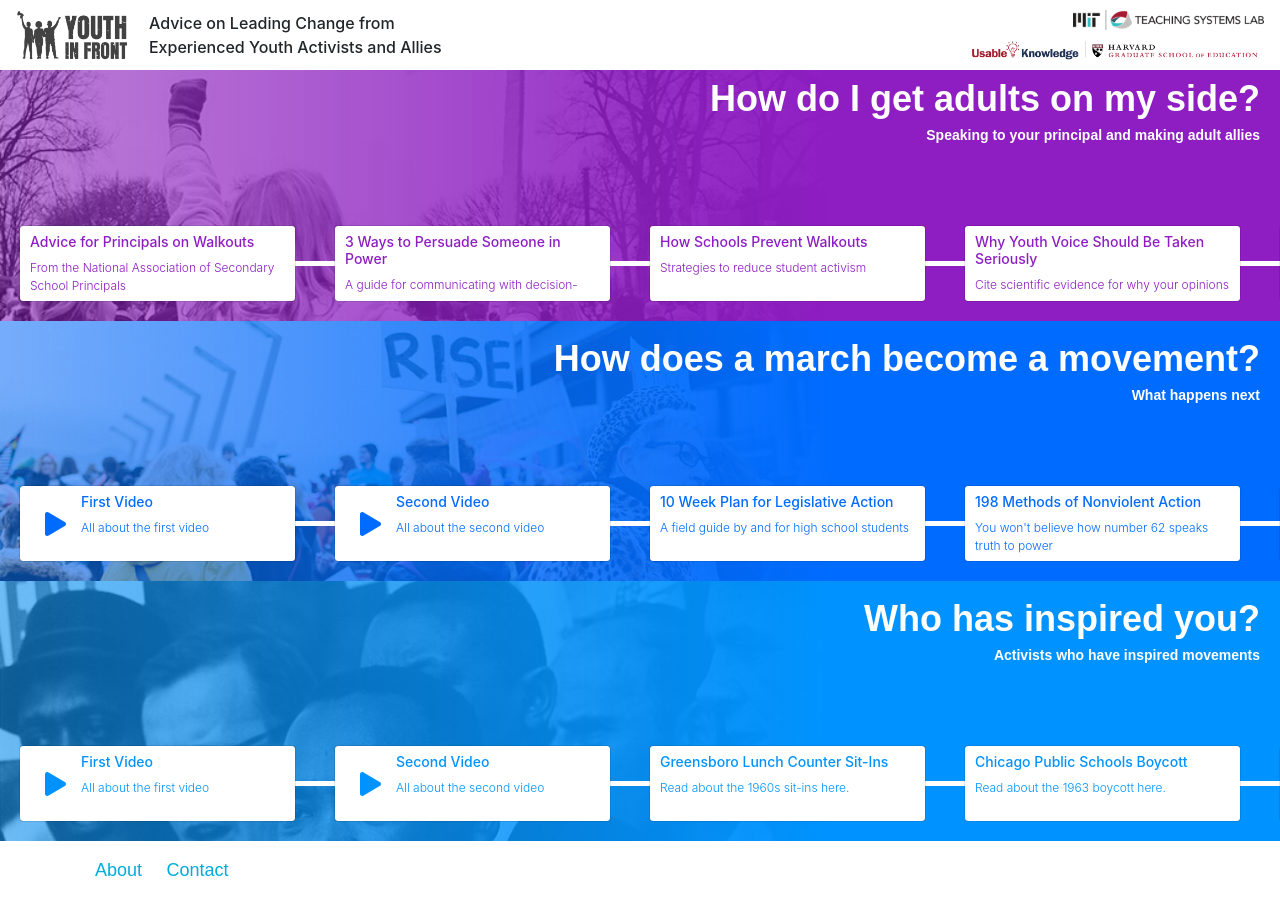
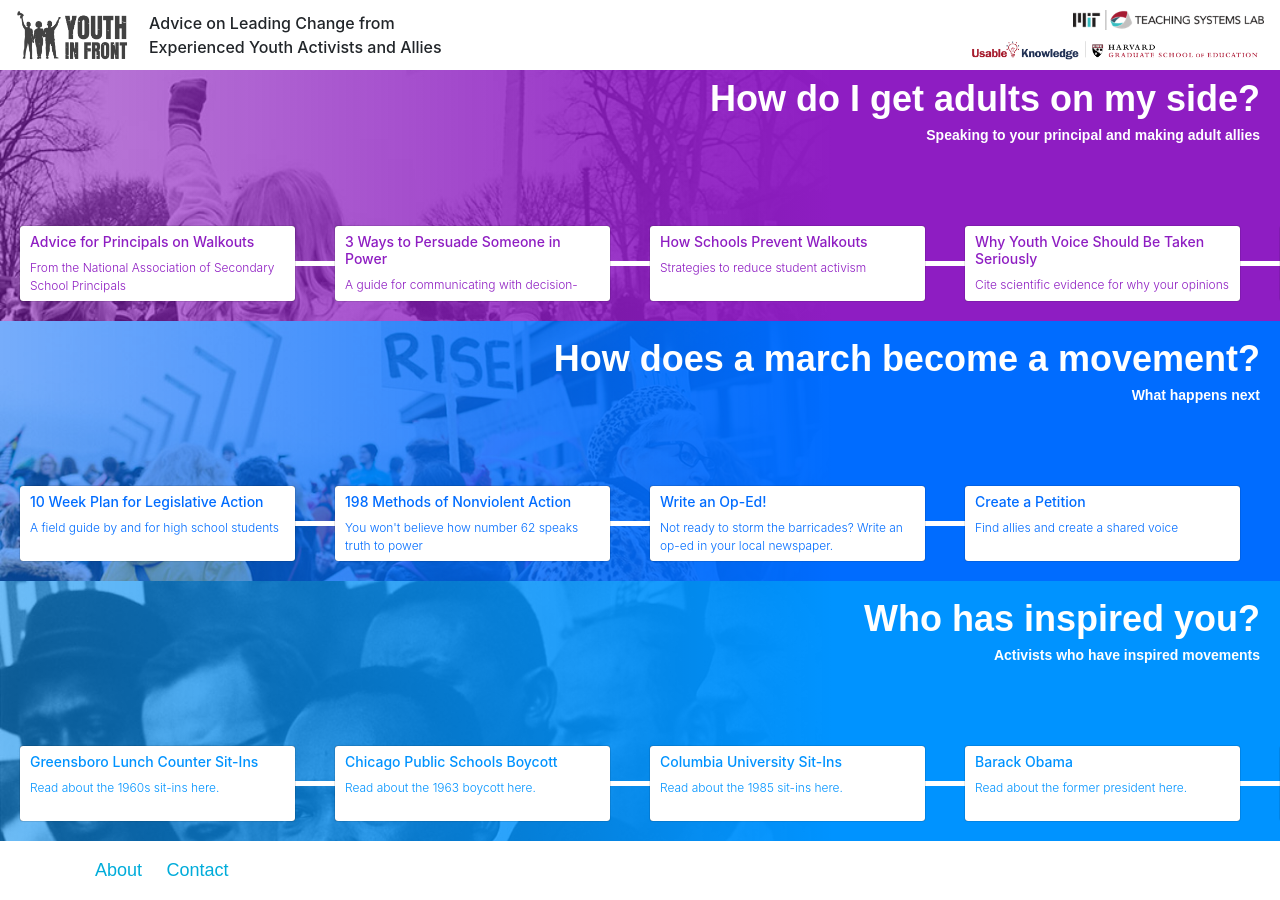
Before and after one commit to youthinfront/youthinfront-site, a Jekyll site: the page built from index.md, in a window 1280 px wide and 900 px high, scrolled down 1379 px. Built offline with Jekyll 4.4.1, drawn with Linux system fonts in a browser that asks for light colours; nearby versions of some CDN libraries.

Commit message:
kill placeholders

```diff
--- a/_posts/blog/2018-02-21-080-after-the-march.md
+++ b/_posts/blog/2018-02-21-080-after-the-march.md
@@ -3,16 +3,6 @@
 title: How does a march become a movement?
 subtitle: What happens next
 cards:
-    - content:
-        title: First Video
-        subtitle: All about the first video
-        href: http://google.com
-        is_video: true
-    - content:
-        title: Second Video
-        subtitle: All about the second video
-        href: http://aclu.org
-        is_video: true
     - content:
         title: 10 Week Plan for Legislative Action
         subtitle: A field guide by and for high school students
--- a/_posts/blog/2018-02-21-090-who-inspired-you.md
+++ b/_posts/blog/2018-02-21-090-who-inspired-you.md
@@ -3,16 +3,6 @@
 title: Who has inspired you?
 subtitle: Activists who have inspired movements
 cards:
-    - content:
-        title: First Video
-        subtitle: All about the first video
-        href: http://google.com
-        is_video: true
-    - content:
-        title: Second Video
-        subtitle: All about the second video
-        href: http://aclu.org
-        is_video: true
     - content:
         title: Greensboro Lunch Counter Sit-Ins
         subtitle: Read about the 1960s sit-ins here.
```
